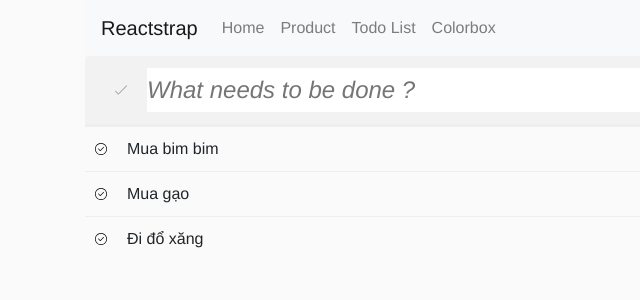
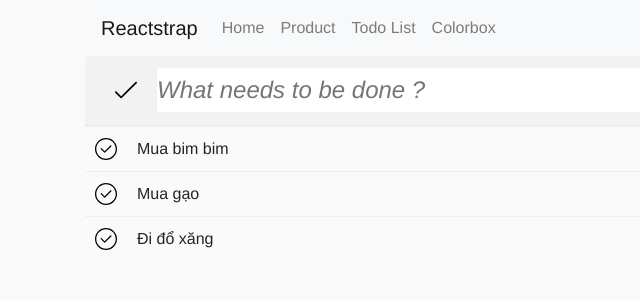
Before and after one commit to Bi-Huynh/React-Learn-1, a React (Create React App) app: page /todo in a window 1280 px wide. Shown: the top 300 px of the page, without its empty margins (0-640 px from the left). Built offline with nearby package versions, Linux system fonts and the light colour scheme; no server answers.

Commit message:
update todoList v1

```diff
--- a/src/components/Todo/Card/Card.css
+++ b/src/components/Todo/Card/Card.css
@@ -1,5 +1,5 @@
 .todo-card .img {
-    width: 32px;
-    height: 32px;
-    padding: 10px;
+    width: 22px;
+    height: 22px;
+    margin: 10px;
 }
--- a/src/components/Todo/Card/Card.js
+++ b/src/components/Todo/Card/Card.js
@@ -3,59 +3,71 @@ import TodoHeader from '../Header/Header.js';
 import TodoList from '../List.js';
 import './Card.css';
 
+const isCheckedAll = (todoItems) => {
+    for (const item of todoItems) {
+        if (!item.isComplete) {
+            return false;
+        }
+    }
+    return true;
+};
+
 const TodoCard = () => {
     const [todoItems, setTodoItems] = useState([
-        { title: 'Mua bim bim', isComplete: false },
-        { title: 'Mua gạo', isComplete: false },
-        { title: 'Đi đổ xăng', isComplete: false },
+        { id: 1, title: 'Mua bim bim', isComplete: false },
+        { id: 2, title: 'Mua gạo', isComplete: false },
+        { id: 3, title: 'Đi đổ xăng', isComplete: false },
     ]);
+
+    const [isCompleteAllItem, setIsCompleteAllItem] = useState(false);
 
     const onKeyEnter = (event) => {
         let contentTodo = event.target.value.trim();
         if (contentTodo !== '' && event.key === 'Enter') {
-            setTodoItems([
-                { title: contentTodo, isComplete: false },
-                ...todoItems,
-            ]);
+            let newTodoItems = JSON.parse(JSON.stringify(todoItems));
+            newTodoItems.unshift({ title: contentTodo, isComplete: false });
+            setTodoItems(newTodoItems);
             event.target.value = '';
+
+            isCheckedAll(newTodoItems)
+                ? setIsCompleteAllItem(true)
+                : setIsCompleteAllItem(false);
+            // if (isCheckedAll(newTodoItems)) {
+            //     setIsCompleteAllItem(true);
+            // }
         }
     };
-
-    // const onItemClicked = (item, index) => {
-    //     return (event) => {
-    //         let isComplete = item.isComplete;
-    //         setTodoItems([
-    //             ...todoItems.slice(0, index),
-    //             { ...item, isComplete: !isComplete },
-    //             ...todoItems.slice(index + 1),
-    //         ]);
-    //     };
-    // };
 
     const onItemClicked = (item) => {
         let index = todoItems.indexOf(item);
         if (index < 0) return;
 
         let isComplete = item.isComplete;
-        let newTodoItems = [...todoItems];
+        let newTodoItems = JSON.parse(JSON.stringify(todoItems));
         newTodoItems[index].isComplete = !isComplete;
         setTodoItems(newTodoItems);
+
+        // kiểm tra xem có phải tất cả đã check hay không
+        // nếu không thì bỏ check all và ngược lại
+        isCheckedAll(newTodoItems)
+            ? setIsCompleteAllItem(true)
+            : setIsCompleteAllItem(false);
+        // if (isCheckedAll(newTodoItems)) {
+        //     setIsCompleteAllItem(true);
+        // }
     };
 
     const onAllComplete = () => {
-        // setTodoItems([...todoItems]);
-        let isComplete = !isComplete || false;
-        let newTodoItems = [...todoItems];
-        newTodoItems = newTodoItems.map(
-            (item) => (item.isComplete = !isComplete)
-        );
-
-        console.log(newTodoItems);
+        let newTodoItems = JSON.parse(JSON.stringify(todoItems));
+        newTodoItems.map((item) => (item.isComplete = !isCompleteAllItem));
+        setIsCompleteAllItem(!isCompleteAllItem);
+        setTodoItems(newTodoItems);
     };
 
     return (
         <div className="todo-card">
             <TodoHeader
+                isCompleteAllItem={isCompleteAllItem}
                 onAllComplete={onAllComplete}
                 onKeyEnter={onKeyEnter}
             ></TodoHeader>
--- a/src/components/Todo/Header/Header.css
+++ b/src/components/Todo/Header/Header.css
@@ -3,10 +3,10 @@
     align-items: center;
     border-bottom: 3px solid #eee;
 }
-
+/*
 .card-header > img {
     opacity: .3;
-}
+} */
 
 .card-header .input {
     padding: 4px 4px 4px 0;
--- a/src/components/Todo/Header/Header.js
+++ b/src/components/Todo/Header/Header.js
@@ -1,9 +1,10 @@
-import React, { useRef, useEffect } from 'react';
+import React, { useEffect, useRef } from 'react';
+import checkAllComplete from '../../../image/icon/check-all-complete-2.svg';
+import checkAll from '../../../image/icon/check-all.svg';
 import './Header.css';
-import checkAll from '../../../image/icon/check-all.svg';
 
 function TodoHeader(props) {
-    const { onAllComplete, onKeyEnter } = props;
+    const { isCompleteAllItem, onAllComplete, onKeyEnter } = props;
     const inputEl = useRef(null); // khởi tạo ref
     // sử dụng ref để lấy element mong muốn
     // sử dụng effect để thực hiện 1 cái gì đó sau khi DOM đã được render xong
@@ -11,12 +12,11 @@ function TodoHeader(props) {
     useEffect(() => inputEl.current.focus());
     // sử dụng effect để cứ mỗi lần render lại view sau khi state todoItems được update
     // và khi DOM được render xong thì nó sẽ cho ô input hiển thị con trỏ nhập liệu bên trong
-
     return (
         <div className="card-header">
             <img
                 className="img"
-                src={checkAll}
+                src={isCompleteAllItem ? checkAllComplete : checkAll}
                 alt="icon down"
                 onClick={onAllComplete}
             />
```
Also changed, not shown: src/image/icon/check-all-complete-1.svg (added), src/image/icon/check-all-complete-2.svg (added).
